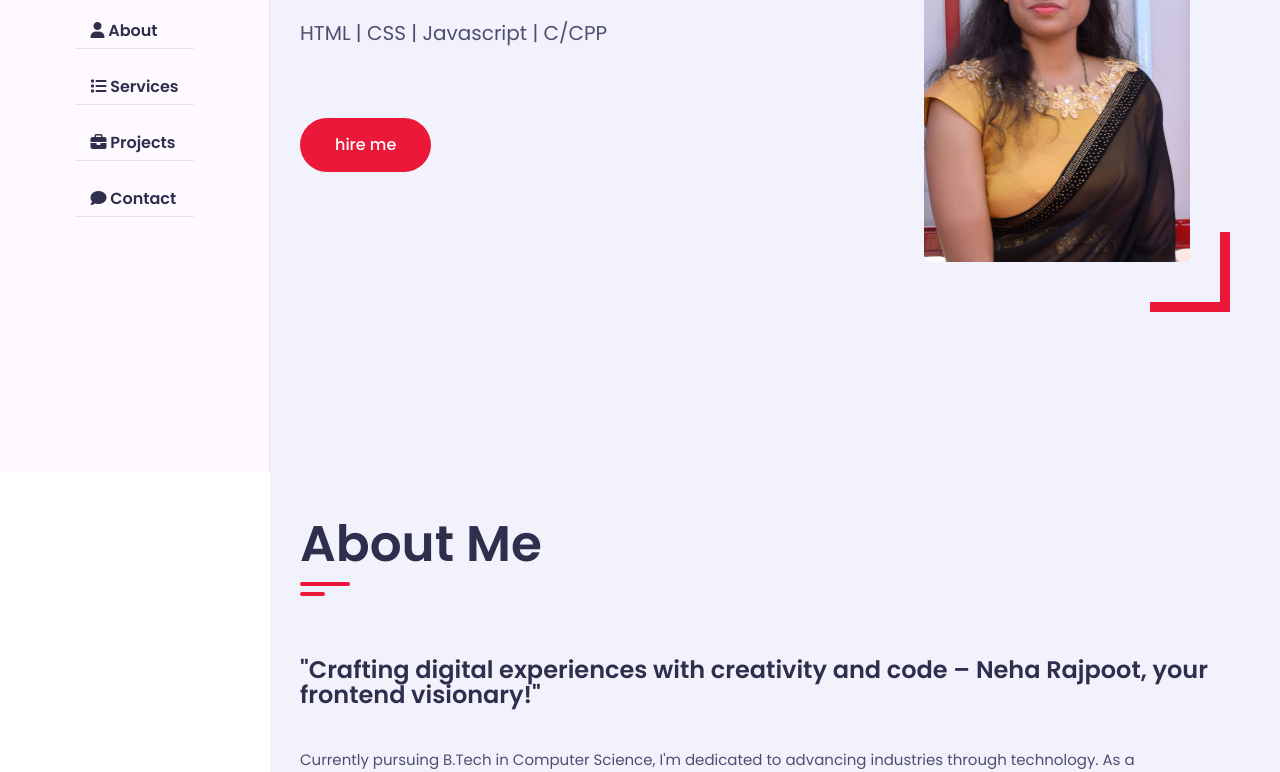
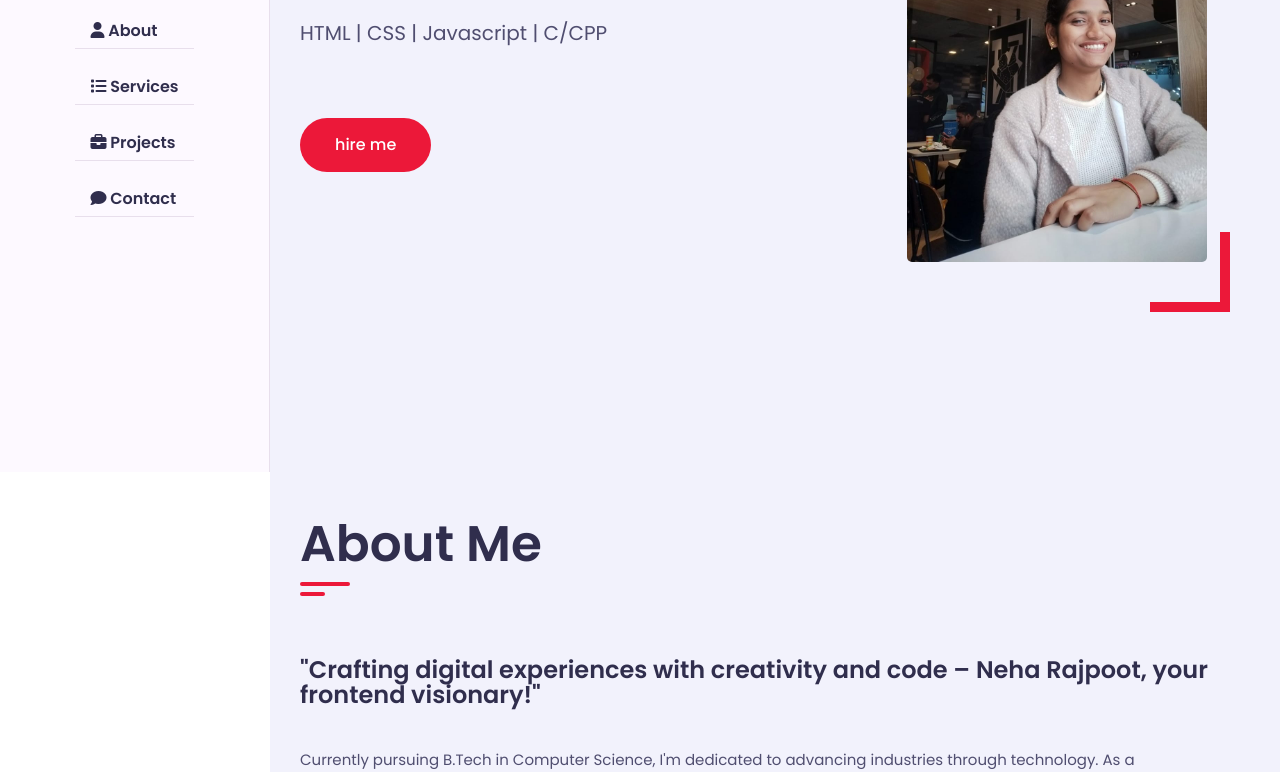
Before and after one commit to neharakesh/portfolioold, a plain HTML site: page index.html in a window 1280 px wide. Shown: the part 328-1100 px from the top of the page. Drawn offline with Linux system fonts and the light colour scheme; a web font is replaced by a local one.

Commit message:
Pic change

```diff
--- a/index.html
+++ b/index.html
@@ -51,7 +51,7 @@
                         <a href="https://drive.google.com/file/d/1P7SkHz2NKk7pp02wzOlL-MFmEP7Cq-Xm/view?usp=drivesdk" class="btn hire-me">hire me</a>
                     </div>
                     <div class="home-img padd-15">
-                        <img src="images/img.jpeg" alt="">
+                        <img src="images/img2.jpeg" alt="">
                     </div>
                 </div>
             </div>
```
Also changed, not shown: images/img2.jpeg (added).
